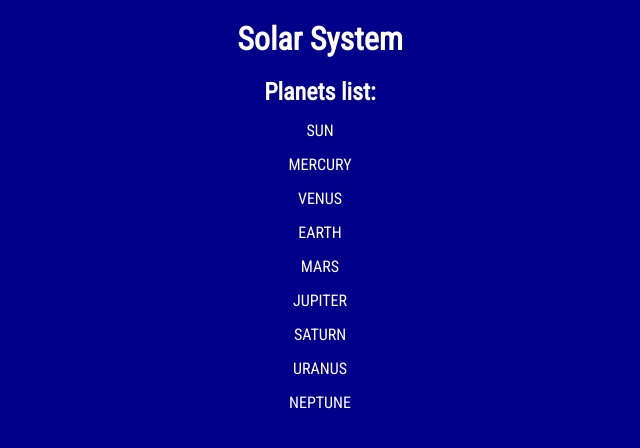
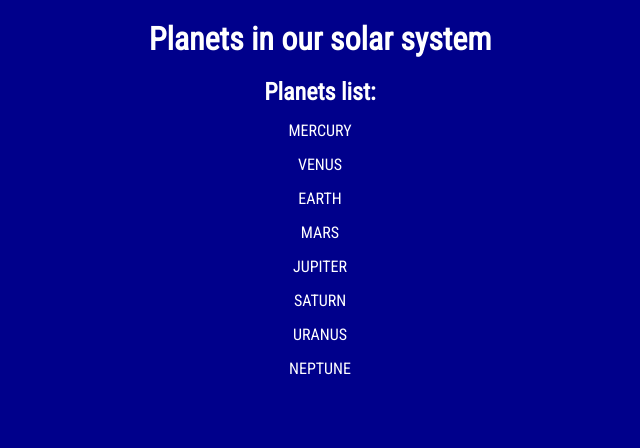
Before and after one commit to Student235555/solar-system-facts, a React (Create React App) app: page / in a window 1280 px wide. Shown: the top 448 px of the page, without its empty margins (320-960 px from the left). Built offline with nearby package versions, Linux system fonts and the light colour scheme.

Commit message:
Updage objects list

```diff
--- a/src/components/App.js
+++ b/src/components/App.js
@@ -5,38 +5,34 @@ import PlanetsList from './PlanetsList';
 const solarSystem = [
   {
     id: 0,
-    name: "Sun",
+    name: "Mercury",
+  },
+  {
+    id: 1,
+    name: "Venus",
   },
   {
     id: 2,
-    name: "Mercury",
+    name: "Earth",
   },
   {
     id: 3,
-    name: "Venus",
+    name: "Mars",
   },
   {
     id: 4,
-    name: "Earth",
+    name: "Jupiter",
   },
   {
     id: 5,
-    name: "Mars",
+    name: "Saturn",
   },
   {
     id: 6,
-    name: "Jupiter",
+    name: "Uranus",
   },
   {
     id: 7,
-    name: "Saturn",
-  },
-  {
-    id: 8,
-    name: "Uranus",
-  },
-  {
-    id: 9,
     name: "Neptune",
   },
 ]
@@ -44,7 +40,7 @@ const solarSystem = [
 function App() {
   return (
     <div className="App">
-      <h1>Solar System</h1>
+      <h1 className='mainH1'>Planets in our solar system</h1>
       <PlanetsList solarSystem={solarSystem}/>
     </div>
   );
```
